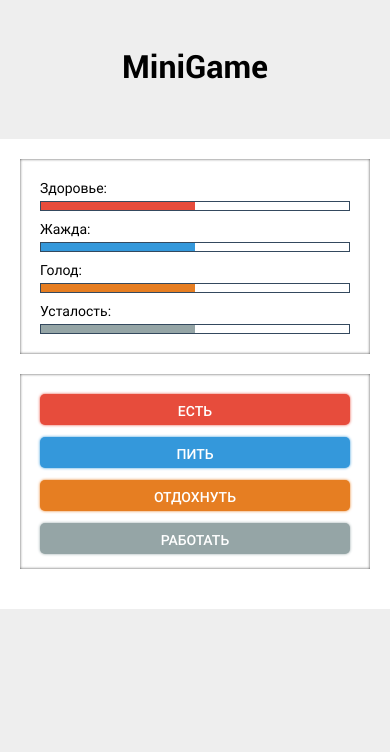
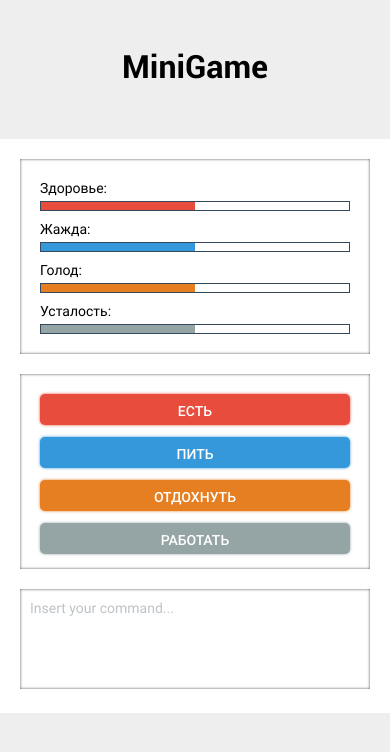
Before and after one commit to maximshigaev/maxim-shigaev-dd-game, a React (Create React App) app: page / in a window 390 px wide. Shown: the top 752 px of the page. Built offline with nearby package versions, Linux system fonts and the light colour scheme.

Commit message:
Add the TextArea component and mobile styles for it

```diff
--- a/src/components/app/App.jsx
+++ b/src/components/app/App.jsx
@@ -3,6 +3,7 @@ import React, { useState } from 'react';
 import { BarList } from '../barList/BarList.jsx';
 import { Header } from '../header/Header.jsx';
 import { ControlList } from '../controlList/ControlList.jsx';
+import { TextArea } from '../textArea/TextArea.jsx';
 
 import './App.scss';
 
@@ -27,6 +28,7 @@ const App = () => {
             <main className="wrapper">
                 <BarList bars={bars} />
                 <ControlList actions={actions} />
+                <TextArea  />
             </main>
         </>
     );
--- a/src/components/barList/BarList.scss
+++ b/src/components/barList/BarList.scss
@@ -1,7 +1,6 @@
 .barlist {
     padding: 20px;
     box-shadow: inset 0 0 3px rgba(0, 0, 0, 0.7);
-    background-color: #ffffff;
     padding-bottom: 11px;
 }
 
--- a/src/components/controlList/ControlList.scss
+++ b/src/components/controlList/ControlList.scss
@@ -1,7 +1,6 @@
 .controllist {
     padding: 20px;
     box-shadow: inset 0 0 3px rgba(0, 0, 0, 0.7);
-    background-color: #ffffff;
     padding-bottom: 3px;
 
     &__item {
--- /dev/null
+++ b/src/components/textArea/TextArea.jsx
@@ -0,0 +1,14 @@
+import React, { useState } from 'react';
+
+import './TextArea.scss';
+
+const TextArea = () => {
+    const [value, setValue] = useState(``);
+    const handleChange = (evt) => setValue(evt.target.value);
+
+    return (
+        <textarea class="textarea" value={value} placeholder="Insert your command..." onChange={handleChange}></textarea>
+    );
+}
+
+export { TextArea };
--- /dev/null
+++ b/src/components/textArea/TextArea.scss
@@ -0,0 +1,13 @@
+.textarea {
+    resize: none;
+    width: 100%;
+    min-height: 100px;
+    font: inherit;
+    padding: 10px;
+    box-shadow: inset 0 0 3px rgba(0, 0, 0, 0.7);
+    border: none;
+
+    &::placeholder {
+        color: #bdc3c7;
+    }
+}
```
